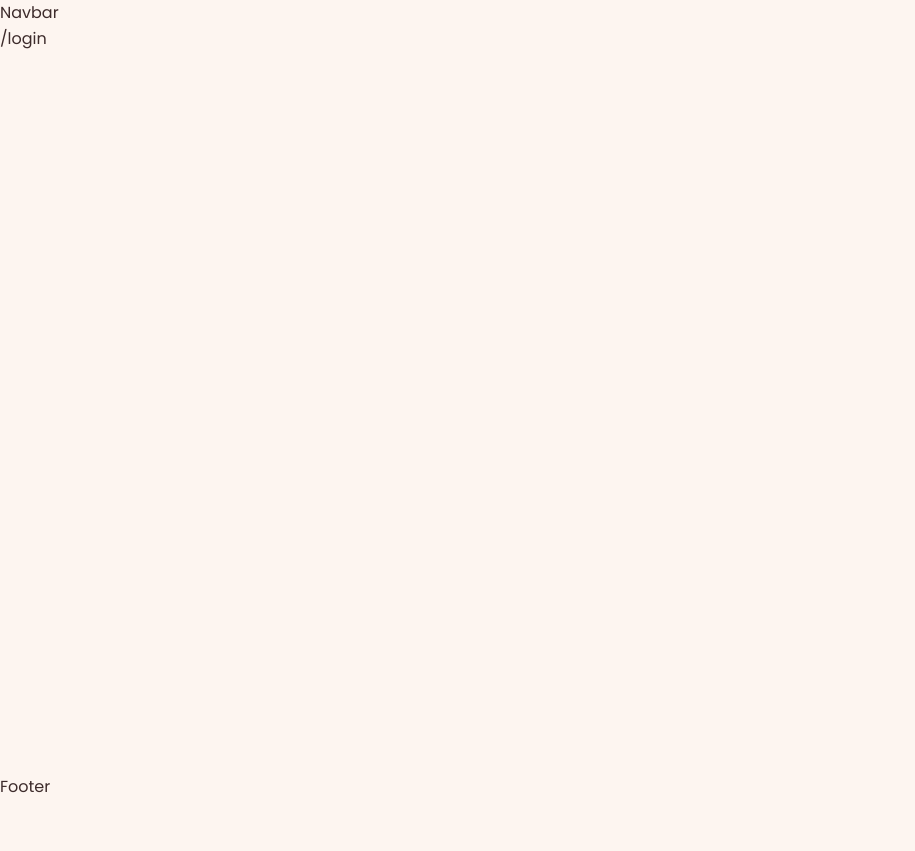
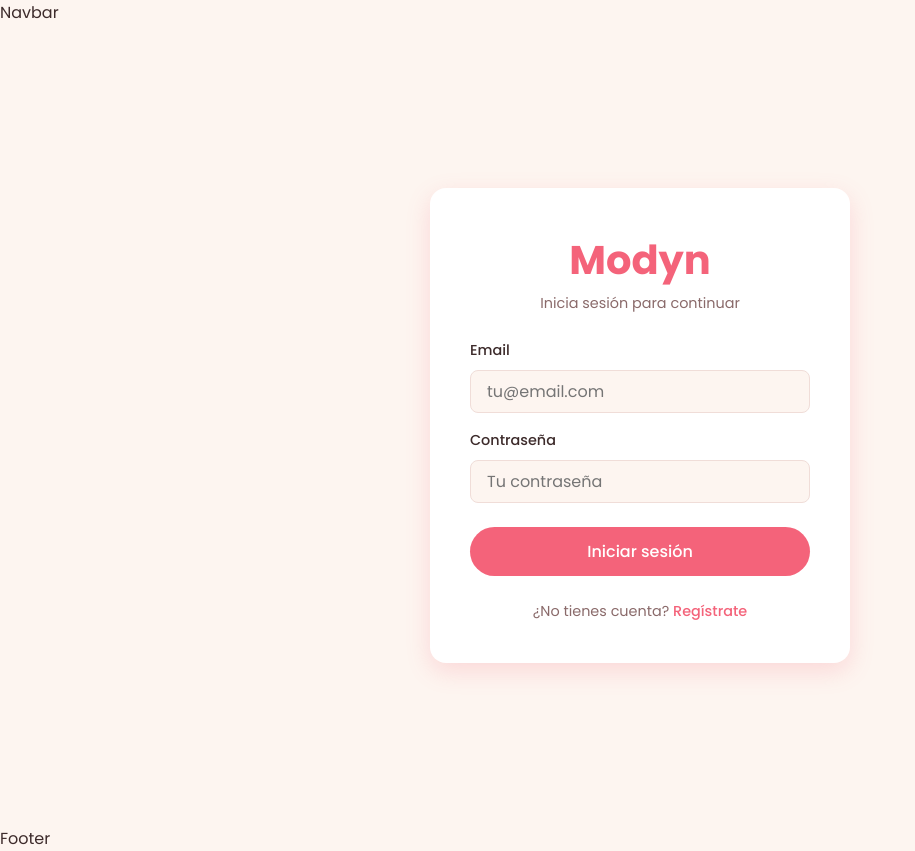
Before and after one commit to 1ASI0726-20233-Modyn/Modyn-web, a Vue app in the folder client/: page /login in a window 1280 px wide. Shown: the whole page, without its empty margins (0-915 px from the left). Before the commit the page ends 800 px from the top, so only its background shows below. Built offline with nearby package versions, Linux system fonts and the light colour scheme.

Commit message:
feat: login funcional con redireccion cliente y admin

```diff
--- a/client/src/views/admin/AdminDashboardView.vue
+++ b/client/src/views/admin/AdminDashboardView.vue
@@ -1,3 +1,68 @@
 <template>
-    <div>{{ $route.path }}</div>
+    <div style="display: flex; min-height: 100vh">
+
+        <!-- Sidebar -->
+        <div style="width: 250px; background: var(--color-bg-dark); padding: 2rem; color: white">
+            <h2 style="color: var(--color-primary); margin-bottom: 2rem">Modyn Admin</h2>
+            <nav style="display: flex; flex-direction: column; gap: 1rem">
+                <RouterLink to="/admin" style="color: white; text-decoration: none">Dashboard</RouterLink>
+                <RouterLink to="/admin/productos" style="color: white; text-decoration: none">Productos</RouterLink>
+                <RouterLink to="/admin/pedidos" style="color: white; text-decoration: none">Pedidos</RouterLink>
+                <RouterLink to="/admin/analisis" style="color: white; text-decoration: none">Análisis</RouterLink>
+                <RouterLink to="/admin/ajustes" style="color: white; text-decoration: none">Ajustes</RouterLink>
+                <button @click="auth.logout()" style="color: red; background: none; border: none; cursor: pointer; text-align: left; margin-top: 2rem">Cerrar sesión</button>
+            </nav>
+        </div>
+
+        <!-- Contenido -->
+        <div style="flex: 1; padding: 2rem; background: #f5f5f5">
+            <h1>Panel de Administración</h1>
+            <p style="color: gray">Bienvenido, {{ auth.usuario?.USU_name }}</p>
+
+            <!-- Stats -->
+            <div style="display: grid; grid-template-columns: repeat(4, 1fr); gap: 1rem; margin-top: 2rem">
+                <div class="card">
+                    <h3 style="color: var(--color-primary)">{{ stats.productos }}</h3>
+                    <p>Productos</p>
+                </div>
+                <div class="card">
+                    <h3 style="color: var(--color-primary)">{{ stats.usuarios }}</h3>
+                    <p>Usuarios</p>
+                </div>
+                <div class="card">
+                    <h3 style="color: var(--color-primary)">{{ stats.pedidos }}</h3>
+                    <p>Pedidos</p>
+                </div>
+                <div class="card">
+                    <h3 style="color: var(--color-primary)">{{ stats.categorias }}</h3>
+                    <p>Categorías</p>
+                </div>
+            </div>
+        </div>
+
+    </div>
 </template>
+
+<script setup>
+import { ref, onMounted } from 'vue'
+import { get } from '../../services/api'
+import { useAuthStore } from '../../stores/authStore'
+
+const auth  = useAuthStore()
+const stats = ref({ productos: 0, usuarios: 0, pedidos: 0, categorias: 0 })
+
+onMounted(async () => {
+    const [productos, usuarios, pedidos, categorias] = await Promise.all([
+        get('/products'),
+        get('/users'),
+        get('/orders'),
+        get('/categories')
+    ])
+    stats.value = {
+        productos:  productos.length,
+        usuarios:   usuarios.length,
+        pedidos:    pedidos.length,
+        categorias: categorias.length
+    }
+})
+</script>
--- a/client/src/views/auth/LoginView.vue
+++ b/client/src/views/auth/LoginView.vue
@@ -1,3 +1,164 @@
 <template>
-    <div>{{ $route.path }}</div>
+    <div class="login-page">
+        <div class="login-card">
+
+            <!-- Logo -->
+            <div class="login-logo">
+                <h1>Modyn</h1>
+                <p>Inicia sesión para continuar</p>
+            </div>
+
+            <!-- Error -->
+            <div v-if="error" class="login-error">
+                {{ error }}
+            </div>
+
+            <!-- Form -->
+            <form @submit.prevent="handleLogin">
+                <div class="form-group">
+                    <label>Email</label>
+                    <input
+                        v-model="email"
+                        type="email"
+                        class="input"
+                        placeholder="tu@email.com"
+                        required
+                    />
+                </div>
+
+                <div class="form-group">
+                    <label>Contraseña</label>
+                    <input
+                        v-model="password"
+                        type="password"
+                        class="input"
+                        placeholder="Tu contraseña"
+                        required
+                    />
+                </div>
+
+                <button type="submit" class="btn btn-primary" :disabled="loading">
+                    {{ loading ? 'Ingresando...' : 'Iniciar sesión' }}
+                </button>
+            </form>
+
+            <p class="login-register">
+                ¿No tienes cuenta?
+                <RouterLink to="/register">Regístrate</RouterLink>
+            </p>
+
+        </div>
+    </div>
 </template>
+
+<script setup>
+import { ref } from 'vue'
+import { useAuthStore } from '../../stores/authStore'
+
+const auth     = useAuthStore()
+const email    = ref('')
+const password = ref('')
+const error    = ref('')
+const loading  = ref(false)
+
+const handleLogin = async () => {
+    loading.value = true
+    error.value   = ''
+    try {
+        const res = await auth.login(email.value, password.value)
+        if (res.error) {
+            error.value = res.error
+        }
+    } catch (err) {
+        error.value = 'Error al iniciar sesión'
+    } finally {
+        loading.value = false
+    }
+}
+</script>
+
+<style scoped>
+.login-page {
+    min-height: 100vh;
+    display: flex;
+    align-items: center;
+    justify-content: center;
+    background: var(--color-bg);
+}
+
+.login-card {
+    background: var(--color-white);
+    padding: 2.5rem;
+    border-radius: var(--radius-lg);
+    box-shadow: var(--shadow-lg);
+    width: 100%;
+    max-width: 420px;
+    display: flex;
+    flex-direction: column;
+    gap: 1.5rem;
+}
+
+.login-logo h1 {
+    font-size: 2.5rem;
+    color: var(--color-primary);
+    text-align: center;
+    font-weight: 700;
+}
+
+.login-logo p {
+    text-align: center;
+    color: var(--color-text-light);
+    font-size: 0.9rem;
+}
+
+.form-group {
+    display: flex;
+    flex-direction: column;
+    gap: 0.5rem;
+}
+
+.form-group label {
+    font-weight: 500;
+    font-size: 0.9rem;
+    color: var(--color-text);
+}
+
+form {
+    display: flex;
+    flex-direction: column;
+    gap: 1rem;
+}
+
+.btn-primary {
+    width: 100%;
+    padding: 0.75rem;
+    font-size: 1rem;
+    margin-top: 0.5rem;
+}
+
+.btn-primary:disabled {
+    opacity: 0.7;
+    cursor: not-allowed;
+}
+
+.login-error {
+    background: #FFEBEE;
+    color: var(--color-error);
+    padding: 0.75rem;
+    border-radius: var(--radius-md);
+    font-size: 0.9rem;
+    text-align: center;
+}
+
+.login-register {
+    text-align: center;
+    font-size: 0.9rem;
+    color: var(--color-text-light);
+}
+
+.login-register a {
+    color: var(--color-primary);
+    font-weight: 500;
+    text-decoration: none;
+}
+</style>
--- a/client/src/views/catalogo/HomeView.vue
+++ b/client/src/views/catalogo/HomeView.vue
@@ -1,10 +1,8 @@
 <template>
     <div class="container" style="padding: 2rem">
-        <h1>Bienvenidos a Modyn</h1>
-        <p>Productos cargados: {{ productos.length }}</p>
-        <div v-for="p in productos" :key="p.PRO_id">
-            <p>{{ p.PRO_name }} - ${{ p.PRO_price }}</p>
-        </div>
+        <h1 style="color: var(--color-primary)">🛍️ Bienvenida a Modyn</h1>
+        <p>Descubre las últimas tendencias de moda</p>
+        <p>Productos disponibles: {{ productos.length }}</p>
     </div>
 </template>
 
@@ -13,7 +11,6 @@ import { ref, onMounted } from 'vue'
 import { get } from '../../services/api'
 
 const productos = ref([])
-
 onMounted(async () => {
     productos.value = await get('/products')
 })
```
Also changed, not shown: 1 other file (tests, documents, lock files or other folders).
